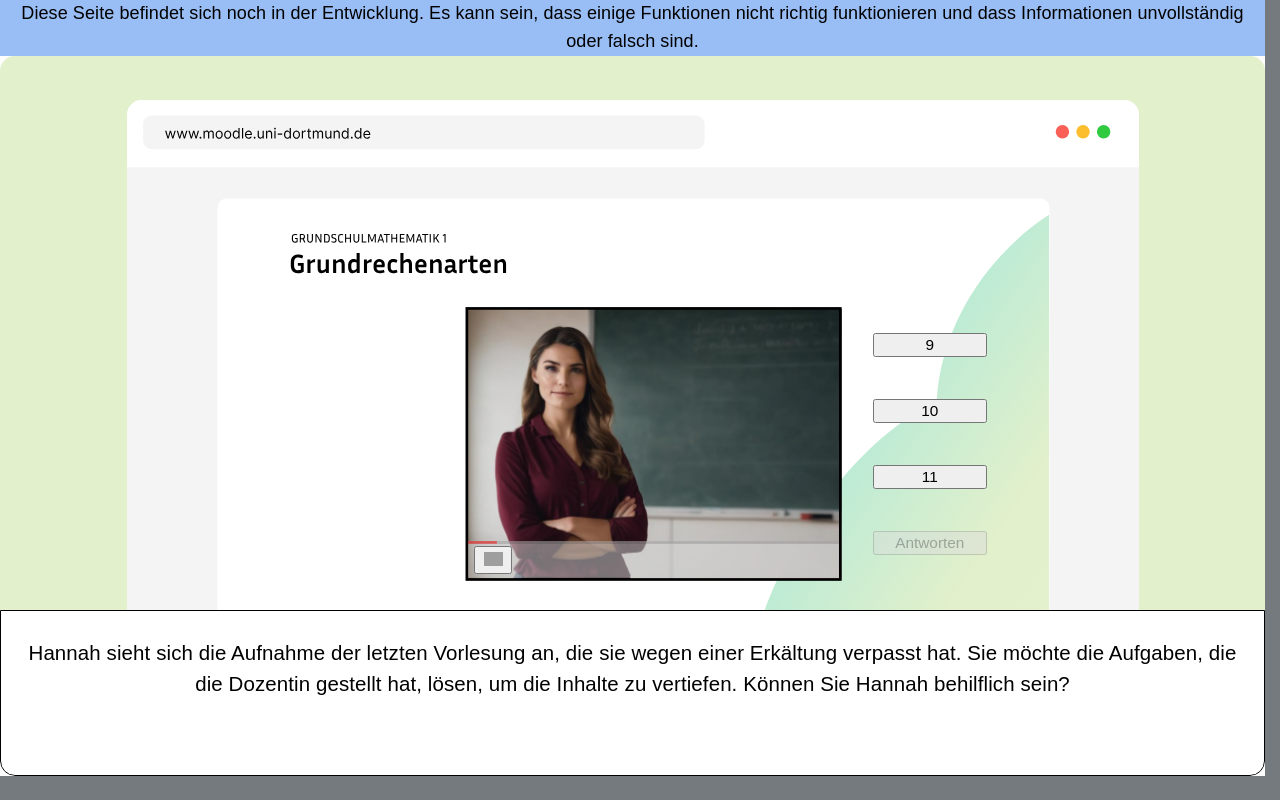
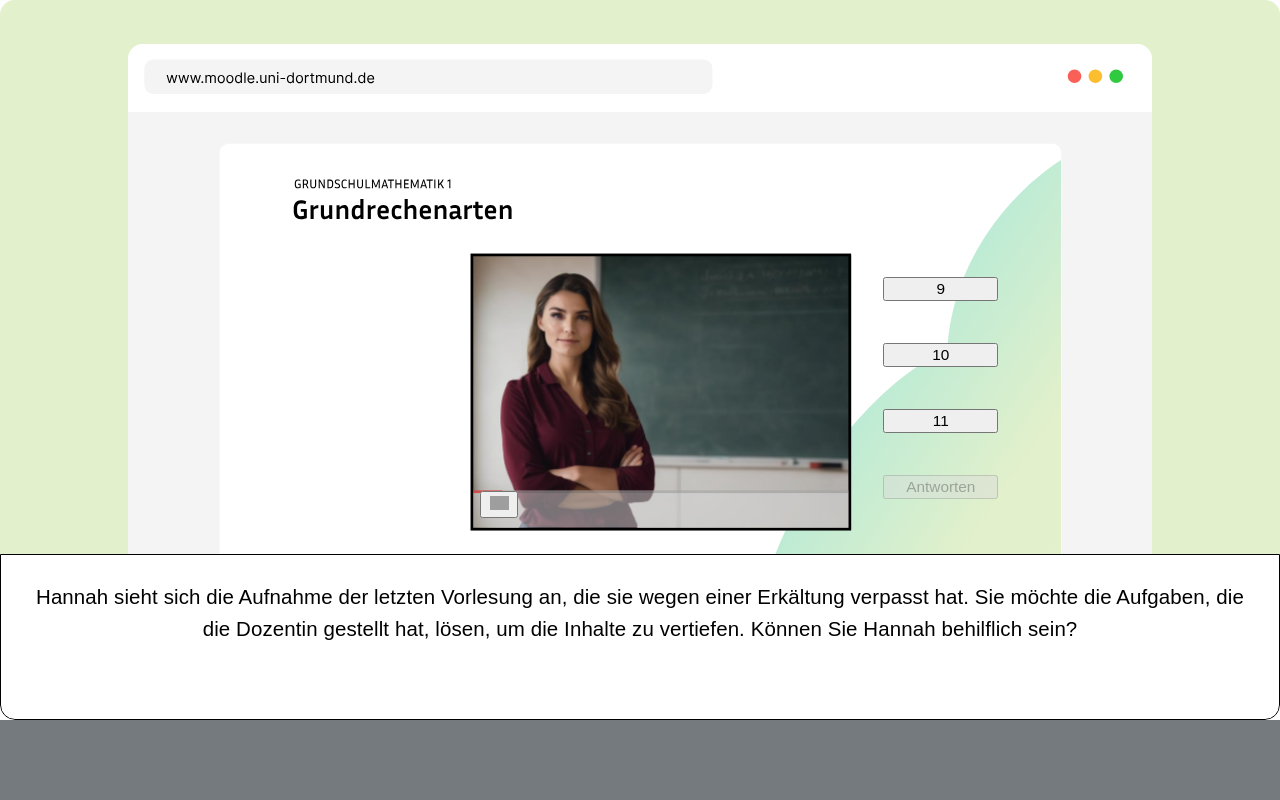
Before and after one commit to shuffle-project/blinddate, a SvelteKit app: page /games/hannah in a window 1280 px wide. Built offline with nearby package versions, Linux system fonts and the light colour scheme; grey boxes are pictures that could not be loaded; a small style sheet from the web is missing.

Commit message:
missing types and styles

```diff
--- a/src/routes/games/gabriel/+page.svelte
+++ b/src/routes/games/gabriel/+page.svelte
@@ -317,8 +317,8 @@
 
 	.persona {
 		position: absolute;
-		height: 120%; /*hardstyled*/
-		transform: translate(-20%, 10%); /*hardstyled*/
+		height: 105%; /*hardstyled*/
+		transform: translate(10%, 25%); /*hardstyled*/
 		filter: drop-shadow(3px 3px 3px rgba(var(--color-black-rgb), 0.3));
 		z-index: 3;
 	}
--- a/src/routes/games/hannah/+page.svelte
+++ b/src/routes/games/hannah/+page.svelte
@@ -112,7 +112,7 @@
 	let checkmarkFalse =
 		'<div style="display: flex; align-items: center; height: 2.5vw"><p style="font-size: 1.6vw; font-family: var(--font-sans-serif);">Aufgabe {index}</p><img src="UI/check-false.png" width="8%" style="margin-left: auto; margin-right: 10vw;" /></div>';
 
-	let checkmarks = [];
+	let checkmarks: string[] = [];
 
 	/* variables */
 
@@ -293,8 +293,8 @@
 
 	.persona {
 		position: absolute;
-		height: 120%; /*hardstyled*/
-		transform: translate(-20%, 10%); /*hardstyled*/
+		height: 105%; /*hardstyled*/
+		transform: translate(10%, 25%); /*hardstyled*/
 		filter: drop-shadow(3px 3px 3px rgba(0, 0, 0, 0.3));
 		z-index: 3;
 	}
@@ -393,4 +393,18 @@
 	.mobileVisibility {
 		display: none;
 	}
+
+	/*wip-info*/
+
+	:global(.wip-info) {
+		display: none !important;
+	}
+
+	:global(html) {
+		scrollbar-width: none;
+	}
+
+	:global(html::-webkit-scrollbar) {
+		width: 0;
+	}
 </style>
```
